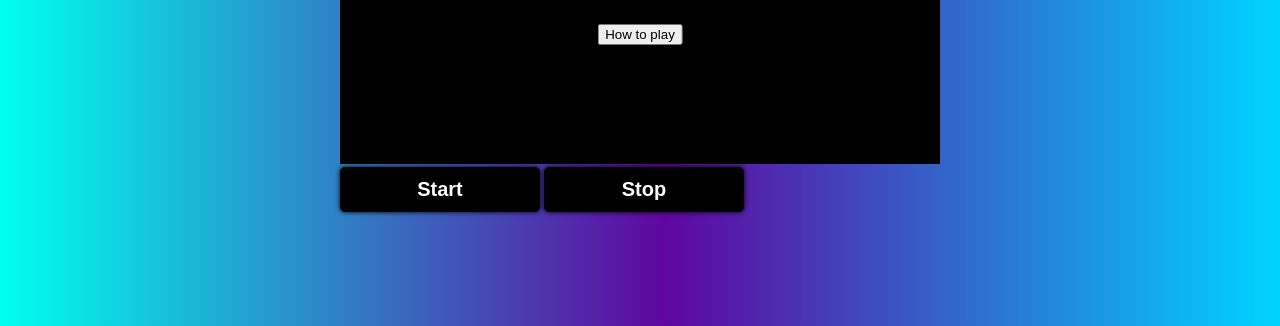
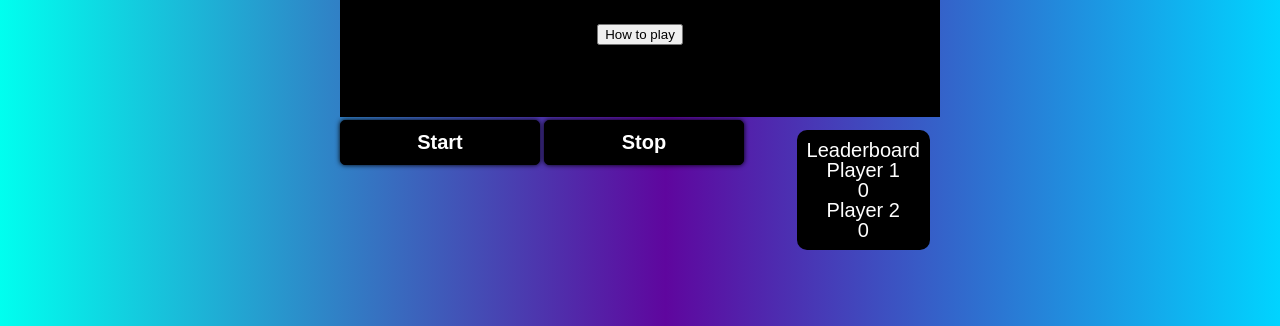
Before and after one commit to jcruz63/snakedualplayer, a website built with webpack: page index.html in a window 1280 px wide. Shown: the part 532-858 px from the top of the page. Built offline with nearby package versions, Linux system fonts and the light colour scheme.

Commit message:
leaderboard

```diff
--- a/index.html
+++ b/index.html
@@ -9,11 +9,20 @@
 <body>
     <div id="app">
         <div>
-            <h1 class="title">Coinstricter<span>&#x2122;</span></h1>
+            <h1 class="title">Coinstrictor<span>&#x2122;</span></h1>
             <canvas id="canvas"></canvas>
             <br>
             <button id="startButton">Start</button>
             <button id="stopButton">Stop</button>
+            <div class="leaderboard">
+                <h2>Leaderboard</h2>
+                <div class="player1">
+                    <h3>Player 1</h3>
+                    <p id="player1Score">0</p>
+                    <div class="player2">
+                        <h3>Player 2</h3>
+                        <p id="player2Score">0</p>
+            </div>
             <div id="startMenu">
                 <h2>Controls</h2>
                 <p>Player 1: W, A, S, D</p>
--- /dev/null
+++ b/src/Leaderboard.ts
@@ -0,0 +1,29 @@
+class Leaderboard {
+    private _Players: number;
+    private _scores: number = 0;
+
+
+    constructor(Players: number, scores: number) {
+        this._Players = Players;
+        this._scores = scores;
+    }
+
+
+    get Players(): number {
+        return this._Players;
+    }
+
+    set Players(value: number) {
+        this._Players = value;
+    }
+
+    get scores(): number {
+        return this._scores;
+    }
+
+    set scores(value: number) {
+        this._scores = value;
+    }
+}
+
+export default Leaderboard;
--- a/src/app.ts
+++ b/src/app.ts
@@ -4,6 +4,7 @@ import Snake from "./Snake";
 import Apple from "./Apple";
 import Controller from "./Controller";
 import Player from "./Player";
+import Leaderboard from "./Leaderboard";
 
 class Game {
     private _gameView: GameView;
@@ -15,6 +16,9 @@ class Game {
     private _fps: number = 10;
     private _timer: number = 0;
     private _players: Player[] = [];
+    private _startMenu = document.getElementById("startMenu") as HTMLDivElement;
+    private _player1Score = document.getElementById("player1Score") as HTMLDivElement;
+    private _player2Score = document.getElementById("player2Score") as HTMLDivElement;
 
 
     constructor() {
@@ -47,6 +51,7 @@ class Game {
 
         this.gameLoop();
         this._gameLoop = setInterval(this.gameLoop, 1000 / this._fps);
+        this._startMenu.style.display = "none";
     }
 
     stopGame = () => {
@@ -70,8 +75,10 @@ class Game {
                 // @ts-ignore
                 this._apple.y = Math.floor(Math.random() * this._gameView.gridYSquares) * this._gameView.gridSquareSize;
                 player.score++;
+                this._player1Score.innerHTML = `${player.score++}`;
                 console.log("Player " + player.name + " score: " + player.score);
             }
+
         });
 
         this._renderEngine.render();
--- a/style.css
+++ b/style.css
@@ -10,6 +10,18 @@ body {
 
 #canvas{
     background-color: black;
+}
+
+.leaderboard {
+    background-color: #000000;
+    color: #ffffff;
+    font-family: Arial;
+    font-size: 20px;
+    text-align: center;
+    padding: 10px;
+    margin: 10px;
+    border-radius: 10px;
+    float: right;
 }
 
 #startMenu {
```
